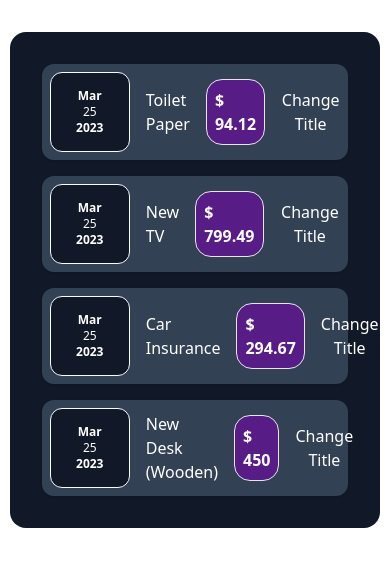
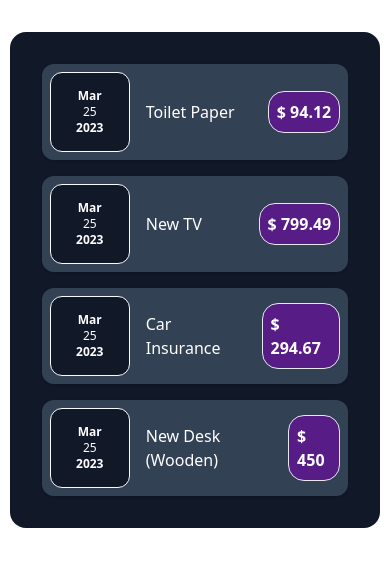
Before and after one commit to Rickyriski666/learn-react, a React (Vite) app: page / in a window 390 px wide. Shown: the top 566 px of the page. Built offline with nearby package versions, Linux system fonts and the light colour scheme.

Commit message:
seting up for responsive

```diff
--- a/src/components/Expenses.jsx
+++ b/src/components/Expenses.jsx
@@ -1,3 +1,4 @@
+import Container from "./base/Container";
 import Expensesitems from "./Expensesitems";
 
 export default function Expenses(props) {
@@ -9,11 +10,5 @@ export default function Expenses(props) {
     />
   ));
 
-  return (
-    <div
-      className={`p-4 bg-gray-900 w-[50rem] my-8 m-auto max-w-[95%] rounded-2xl`}
-    >
-      {expensesList}
-    </div>
-  );
+  return <Container data={expensesList} />;
 }
--- a/src/components/Expensesitems.jsx
+++ b/src/components/Expensesitems.jsx
@@ -1,4 +1,5 @@
 import { useState } from "react";
+import ListContainer from "./base/ListContainer";
 import ExpensesDate from "./ExpensesDate";
 
 function Expensesitems(props) {
@@ -10,20 +11,11 @@ function Expensesitems(props) {
   };
 
   return (
-    <div
-      className={`flex items-center gap-4 shadow p-2 mx-4 my-4 rounded-xl bg-slate-700 text-white`}
-    >
-      <div className={`flex-none `}>
-        <ExpensesDate date={props.date} />
-      </div>
-      <div className={`flex items-center flex-1 gap-4 justify-start`}>
-        <h2 className={`grow`}>{title}</h2>
-        <div className={`font-bold border rounded-2xl p-2 bg-purple-900 `}>
-          {`$ ${props.amount}`}
-        </div>
-      </div>
-      <button onClick={changeHandle}>Change Title</button>
-    </div>
+    <ListContainer
+      date={<ExpensesDate data={props.date} />}
+      title={title}
+      amount={props.amount}
+    />
   );
 }
 
--- /dev/null
+++ b/src/components/base/Container.jsx
@@ -0,0 +1,9 @@
+export default function Container(props) {
+  return (
+    <div
+      className={`p-4 bg-gray-900 w-[50rem] my-8 m-auto max-w-[95%] rounded-2xl`}
+    >
+      {props.data}
+    </div>
+  );
+}
--- /dev/null
+++ b/src/components/base/ListContainer.jsx
@@ -0,0 +1,16 @@
+export default function ListContainer(props) {
+  return (
+    <div
+      className={`flex items-center gap-4 shadow p-2 mx-4 my-4 rounded-xl bg-slate-700 text-white`}
+    >
+      <div className={`flex-none `}>{props.date}</div>
+
+      <div className={`flex items-center flex-1 gap-4 justify-start`}>
+        <h2 className={`grow`}>{props.title}</h2>
+        <div className={`font-bold border rounded-2xl p-2 bg-purple-900 `}>
+          {`$ ${props.amount}`}
+        </div>
+      </div>
+    </div>
+  );
+}
```
